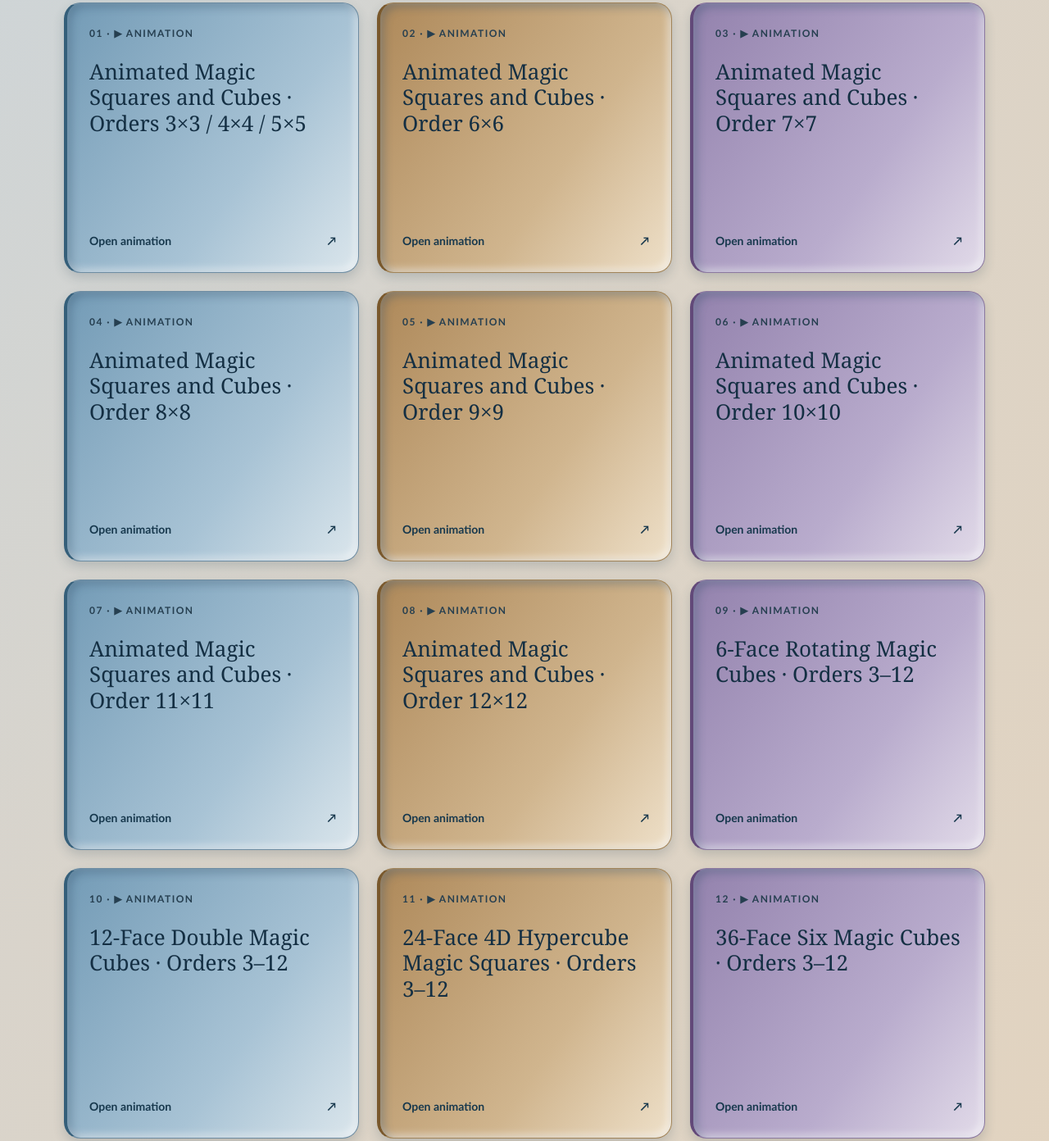
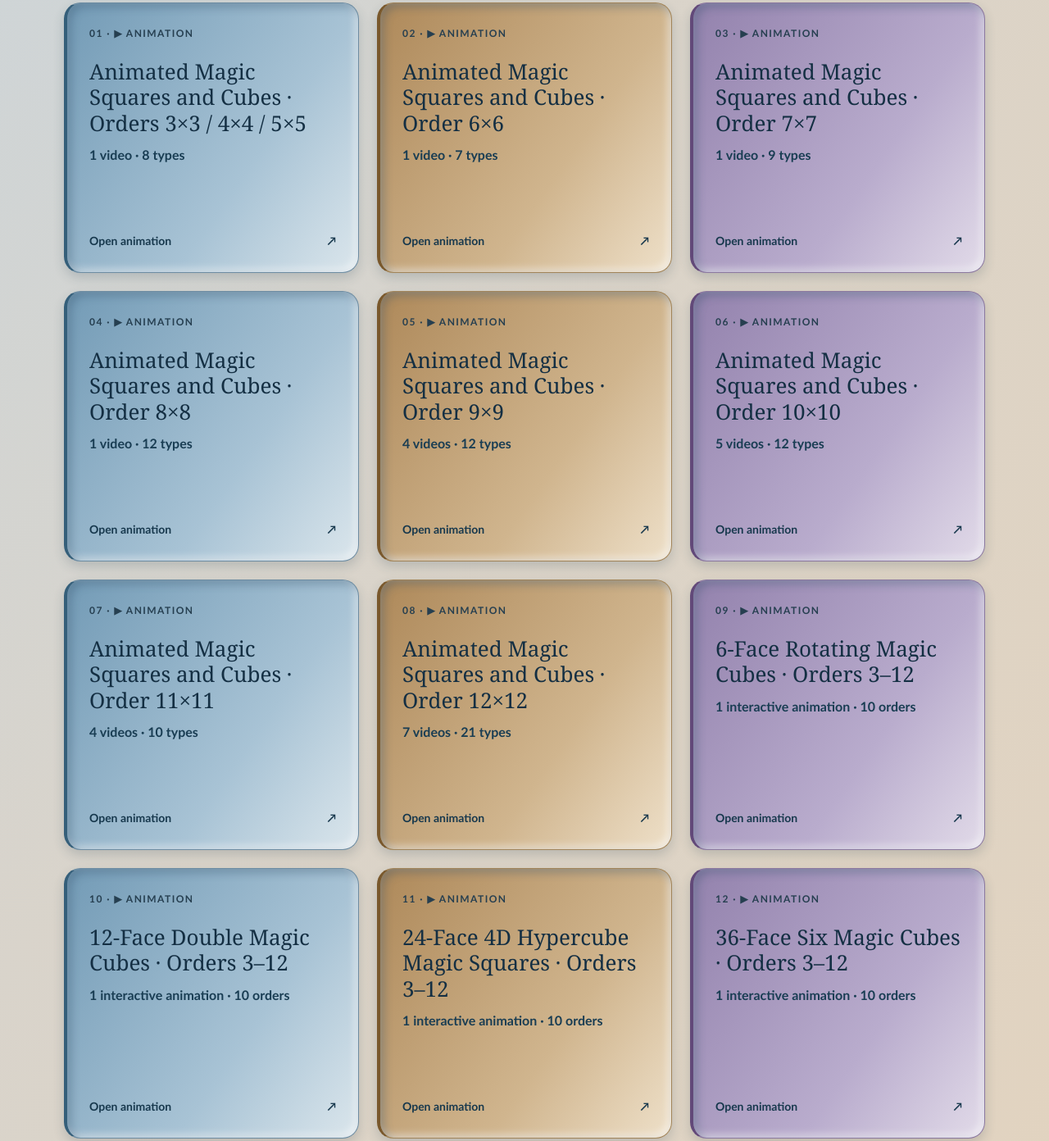
Before and after one commit to Ijtaneja/Ijtaneja.github.io, a plain HTML site: page index.html in a window 1280 px wide. Shown: the part 2791-4183 px from the top of the page at 82% size. Drawn offline with Linux system fonts and the light colour scheme.

Commit message:
Show video counts beneath every homepage animation title

```diff
--- a/index.html
+++ b/index.html
@@ -53,6 +53,8 @@ header{grid-template-columns:minmax(0,1fr) 360px;min-height:400px}
 .cards>.card:not(.animated-work),.animation-card{box-sizing:border-box;min-height:330px;padding:27px;border-radius:20px}
 .animation-card h4{font:normal 26px/1.2 Georgia,serif;margin:22px 0 12px}
 @media(max-width:560px){.cards>.card:not(.animated-work),.animation-card{min-height:280px}}
+
+.animation-card .animation-video-count{font-size:16px;font-weight:700;line-height:1.4;color:#193d53;margin:0 0 18px}
 </style>
 </head>
 <body>
@@ -69,22 +71,22 @@ header{grid-template-columns:minmax(0,1fr) 360px;min-height:400px}
 <section class="card" style="--wash:#e4e0ee;--accent:#807099" ><span class="number">03 · ARCHIVE</span><h3>WordPress Site</h3><p>Browse my mathematical writings and collections on the original WordPress website.</p><div class="publication-links primary-card-link"><a href="https://inderjtaneja.wordpress.com/">Explore the WordPress archive ↗</a></div></section>
 <section class="card" style="--wash:#f2dfdc;--accent:#b16c62" ><span class="number">04 · WATCH</span><h3>YouTube Videos</h3><p>See mathematical patterns, magic squares and animated presentations in motion.</p><div class="publication-links primary-card-link"><a href="https://www.youtube.com/@ijtaneja">Visit my YouTube channel ↗</a></div></section>
 <section class="card" style="--wash:#dfe9e1;--accent:#5b8069" aria-labelledby="main-publications-title"><span class="number">05 · RESEARCH</span><h3 id="main-publications-title">Recreating Numbers and Magic Squares</h3><p>Explore these two publication collections.</p><div class="publication-links"><a href="https://numbers-magic.com/recreation-of-numbers/">Recreating Numbers ↗</a><a href="https://numbers-magic.com/magic-squares/">Magic Squares ↗</a></div></section>
-<section class="card animated-work" aria-labelledby="animated-work-title" style="--wash:#dce7f0;--accent:#477a96"><span class="number">06 · ANIMATED</span><h3 id="animated-work-title">Animated Videos on Mathematical Work</h3><p>Choose an animated collection.</p><section class="animation-family" aria-labelledby="animated-recreating-numbers"><h4 class="animation-family-title" id="animated-recreating-numbers">Recreating Numbers</h4><div class="animation-card-grid"><a class="animation-card" href="https://ijtaneja.github.io/mathematical-generators/generators/animated-semi-selfie-numbers-patterns-reverse-patterns.html"><span class="number">01 · ▶ ANIMATION</span><h4>Animated Semi-Selfie Numbers, Patterns and Reverse Patterns</h4><span class="open">Open animation <span aria-hidden="true">↗</span></span></a>
-<a class="animation-card" href="https://ijtaneja.github.io/mathematical-generators/generators/animated-square-sum-cycles-examples-32-40.html"><span class="number">02 · ▶ ANIMATION</span><h4>Animated Square-Sum Cycles · Examples 32–42</h4><span class="open">Open animation <span aria-hidden="true">↗</span></span></a>
-<a class="animation-card" href="https://ijtaneja.github.io/mathematical-generators/generators/animated-prime-chain-examples.html"><span class="number">03 · ▶ ANIMATION</span><h4>Animated Prime Chain Examples · Parts 1–6</h4><span class="open">Open animation <span aria-hidden="true">↗</span></span></a><a class="animation-card" href="https://ijtaneja.github.io/mathematical-generators/#animated-magic-polygons-stars"><span class="number">04 · ▶ ANIMATION</span><h4>Animated Magic Polygons, Stars and Square-Sum Circles</h4><span class="open">Open animation <span aria-hidden="true">↗</span></span></a><a class="animation-card" href="https://taneja-mathematical-generators.ijtaneja.chatgpt.site/generators/single-digit-single-letter-four-videos.html"><span class="number">05 · ▶ ANIMATION</span><h4>Animated Videos on Single Digit and Single Letter</h4><span class="open">Open animation <span aria-hidden="true">↗</span></span></a>
-<a class="animation-card" href="https://taneja-mathematical-generators.ijtaneja.chatgpt.site/generators/1089-9109-pythagorean-five-videos.html"><span class="number">06 · ▶ ANIMATION</span><h4>Animations with 1089, 9109, Patterns and Pythagorean Triples</h4><span class="open">Open animation <span aria-hidden="true">↗</span></span></a>
-<a class="animation-card" href="https://taneja-mathematical-generators.ijtaneja.chatgpt.site/generators/digit-rotation-families-five-videos.html"><span class="number">07 · ▶ ANIMATION</span><h4>Animated Digit Rotation Families · Five Videos</h4><span class="open">Open animation <span aria-hidden="true">↗</span></span></a></div></section><section class="animation-family" aria-labelledby="animated-magic-squares"><h4 class="animation-family-title" id="animated-magic-squares">Magic Squares</h4><div class="animation-card-grid"><a class="animation-card" href="https://ijtaneja.github.io/mathematical-generators/generators/Order_3x3-4x4-5x5_All_8_Types.html"><span class="number">01 · ▶ ANIMATION</span><h4>Animated Magic Squares and Cubes · Orders 3×3 / 4×4 / 5×5</h4><span class="open">Open animation <span aria-hidden="true">↗</span></span></a>
-<a class="animation-card" href="https://ijtaneja.github.io/mathematical-generators/generators/Order_6x6_All_7_Types.html"><span class="number">02 · ▶ ANIMATION</span><h4>Animated Magic Squares and Cubes · Order 6×6</h4><span class="open">Open animation <span aria-hidden="true">↗</span></span></a>
-<a class="animation-card" href="https://ijtaneja.github.io/mathematical-generators/generators/Order_7x7_All_9_Types.html"><span class="number">03 · ▶ ANIMATION</span><h4>Animated Magic Squares and Cubes · Order 7×7</h4><span class="open">Open animation <span aria-hidden="true">↗</span></span></a>
-<a class="animation-card" href="https://ijtaneja.github.io/mathematical-generators/generators/Order_8x8_All_12_Types.html"><span class="number">04 · ▶ ANIMATION</span><h4>Animated Magic Squares and Cubes · Order 8×8</h4><span class="open">Open animation <span aria-hidden="true">↗</span></span></a>
-<a class="animation-card" href="https://ijtaneja.github.io/mathematical-generators/generators/Order_9x9_All_12_Types.html"><span class="number">05 · ▶ ANIMATION</span><h4>Animated Magic Squares and Cubes · Order 9×9</h4><span class="open">Open animation <span aria-hidden="true">↗</span></span></a>
-<a class="animation-card" href="https://ijtaneja.github.io/mathematical-generators/generators/Order_10x10_All_12_Types.html"><span class="number">06 · ▶ ANIMATION</span><h4>Animated Magic Squares and Cubes · Order 10×10</h4><span class="open">Open animation <span aria-hidden="true">↗</span></span></a>
-<a class="animation-card" href="https://ijtaneja.github.io/mathematical-generators/generators/Order_11x11_All_10_Types.html"><span class="number">07 · ▶ ANIMATION</span><h4>Animated Magic Squares and Cubes · Order 11×11</h4><span class="open">Open animation <span aria-hidden="true">↗</span></span></a>
-<a class="animation-card" href="https://ijtaneja.github.io/mathematical-generators/generators/Order_12x12_All_21_Types.html"><span class="number">08 · ▶ ANIMATION</span><h4>Animated Magic Squares and Cubes · Order 12×12</h4><span class="open">Open animation <span aria-hidden="true">↗</span></span></a>
-<a class="animation-card" href="https://ijtaneja.github.io/mathematical-generators/generators/six-face-rotating-magic-cubes-orders-3-12.html"><span class="number">09 · ▶ ANIMATION</span><h4>6-Face Rotating Magic Cubes · Orders 3–12</h4><span class="open">Open animation <span aria-hidden="true">↗</span></span></a>
-<a class="animation-card" href="https://ijtaneja.github.io/mathematical-generators/generators/twelve-face-double-magic-cubes-orders-3-12.html"><span class="number">10 · ▶ ANIMATION</span><h4>12-Face Double Magic Cubes · Orders 3–12</h4><span class="open">Open animation <span aria-hidden="true">↗</span></span></a>
-<a class="animation-card" href="https://ijtaneja.github.io/mathematical-generators/generators/24-face-4d-hypercube-magic-squares-orders-3-12.html"><span class="number">11 · ▶ ANIMATION</span><h4>24-Face 4D Hypercube Magic Squares · Orders 3–12</h4><span class="open">Open animation <span aria-hidden="true">↗</span></span></a>
-<a class="animation-card" href="https://ijtaneja.github.io/mathematical-generators/generators/36-face-six-magic-cubes-orders-3-12.html"><span class="number">12 · ▶ ANIMATION</span><h4>36-Face Six Magic Cubes · Orders 3–12</h4><span class="open">Open animation <span aria-hidden="true">↗</span></span></a></div></section></section>
+<section class="card animated-work" aria-labelledby="animated-work-title" style="--wash:#dce7f0;--accent:#477a96"><span class="number">06 · ANIMATED</span><h3 id="animated-work-title">Animated Videos on Mathematical Work</h3><p>Choose an animated collection.</p><section class="animation-family" aria-labelledby="animated-recreating-numbers"><h4 class="animation-family-title" id="animated-recreating-numbers">Recreating Numbers</h4><div class="animation-card-grid"><a class="animation-card" href="https://ijtaneja.github.io/mathematical-generators/generators/animated-semi-selfie-numbers-patterns-reverse-patterns.html"><span class="number">01 · ▶ ANIMATION</span><h4>Animated Semi-Selfie Numbers, Patterns and Reverse Patterns</h4><p class="animation-video-count">4 videos</p><span class="open">Open animation <span aria-hidden="true">↗</span></span></a>
+<a class="animation-card" href="https://ijtaneja.github.io/mathematical-generators/generators/animated-square-sum-cycles-examples-32-40.html"><span class="number">02 · ▶ ANIMATION</span><h4>Animated Square-Sum Cycles · Examples 32–42</h4><p class="animation-video-count">10 videos</p><span class="open">Open animation <span aria-hidden="true">↗</span></span></a>
+<a class="animation-card" href="https://ijtaneja.github.io/mathematical-generators/generators/animated-prime-chain-examples.html"><span class="number">03 · ▶ ANIMATION</span><h4>Animated Prime Chain Examples · Parts 1–6</h4><p class="animation-video-count">6 videos</p><span class="open">Open animation <span aria-hidden="true">↗</span></span></a><a class="animation-card" href="https://ijtaneja.github.io/mathematical-generators/#animated-magic-polygons-stars"><span class="number">04 · ▶ ANIMATION</span><h4>Animated Magic Polygons, Stars and Square-Sum Circles</h4><p class="animation-video-count">14 videos</p><span class="open">Open animation <span aria-hidden="true">↗</span></span></a><a class="animation-card" href="https://taneja-mathematical-generators.ijtaneja.chatgpt.site/generators/single-digit-single-letter-four-videos.html"><span class="number">05 · ▶ ANIMATION</span><h4>Animated Videos on Single Digit and Single Letter</h4><p class="animation-video-count">4 videos</p><span class="open">Open animation <span aria-hidden="true">↗</span></span></a>
+<a class="animation-card" href="https://taneja-mathematical-generators.ijtaneja.chatgpt.site/generators/1089-9109-pythagorean-five-videos.html"><span class="number">06 · ▶ ANIMATION</span><h4>Animations with 1089, 9109, Patterns and Pythagorean Triples</h4><p class="animation-video-count">5 videos</p><span class="open">Open animation <span aria-hidden="true">↗</span></span></a>
+<a class="animation-card" href="https://taneja-mathematical-generators.ijtaneja.chatgpt.site/generators/digit-rotation-families-five-videos.html"><span class="number">07 · ▶ ANIMATION</span><h4>Animated Digit Rotation Families · Five Videos</h4><p class="animation-video-count">5 videos</p><span class="open">Open animation <span aria-hidden="true">↗</span></span></a></div></section><section class="animation-family" aria-labelledby="animated-magic-squares"><h4 class="animation-family-title" id="animated-magic-squares">Magic Squares</h4><div class="animation-card-grid"><a class="animation-card" href="https://ijtaneja.github.io/mathematical-generators/generators/Order_3x3-4x4-5x5_All_8_Types.html"><span class="number">01 · ▶ ANIMATION</span><h4>Animated Magic Squares and Cubes · Orders 3×3 / 4×4 / 5×5</h4><p class="animation-video-count">1 video · 8 types</p><span class="open">Open animation <span aria-hidden="true">↗</span></span></a>
+<a class="animation-card" href="https://ijtaneja.github.io/mathematical-generators/generators/Order_6x6_All_7_Types.html"><span class="number">02 · ▶ ANIMATION</span><h4>Animated Magic Squares and Cubes · Order 6×6</h4><p class="animation-video-count">1 video · 7 types</p><span class="open">Open animation <span aria-hidden="true">↗</span></span></a>
+<a class="animation-card" href="https://ijtaneja.github.io/mathematical-generators/generators/Order_7x7_All_9_Types.html"><span class="number">03 · ▶ ANIMATION</span><h4>Animated Magic Squares and Cubes · Order 7×7</h4><p class="animation-video-count">1 video · 9 types</p><span class="open">Open animation <span aria-hidden="true">↗</span></span></a>
+<a class="animation-card" href="https://ijtaneja.github.io/mathematical-generators/generators/Order_8x8_All_12_Types.html"><span class="number">04 · ▶ ANIMATION</span><h4>Animated Magic Squares and Cubes · Order 8×8</h4><p class="animation-video-count">1 video · 12 types</p><span class="open">Open animation <span aria-hidden="true">↗</span></span></a>
+<a class="animation-card" href="https://ijtaneja.github.io/mathematical-generators/generators/Order_9x9_All_12_Types.html"><span class="number">05 · ▶ ANIMATION</span><h4>Animated Magic Squares and Cubes · Order 9×9</h4><p class="animation-video-count">4 videos · 12 types</p><span class="open">Open animation <span aria-hidden="true">↗</span></span></a>
+<a class="animation-card" href="https://ijtaneja.github.io/mathematical-generators/generators/Order_10x10_All_12_Types.html"><span class="number">06 · ▶ ANIMATION</span><h4>Animated Magic Squares and Cubes · Order 10×10</h4><p class="animation-video-count">5 videos · 12 types</p><span class="open">Open animation <span aria-hidden="true">↗</span></span></a>
+<a class="animation-card" href="https://ijtaneja.github.io/mathematical-generators/generators/Order_11x11_All_10_Types.html"><span class="number">07 · ▶ ANIMATION</span><h4>Animated Magic Squares and Cubes · Order 11×11</h4><p class="animation-video-count">4 videos · 10 types</p><span class="open">Open animation <span aria-hidden="true">↗</span></span></a>
+<a class="animation-card" href="https://ijtaneja.github.io/mathematical-generators/generators/Order_12x12_All_21_Types.html"><span class="number">08 · ▶ ANIMATION</span><h4>Animated Magic Squares and Cubes · Order 12×12</h4><p class="animation-video-count">7 videos · 21 types</p><span class="open">Open animation <span aria-hidden="true">↗</span></span></a>
+<a class="animation-card" href="https://ijtaneja.github.io/mathematical-generators/generators/six-face-rotating-magic-cubes-orders-3-12.html"><span class="number">09 · ▶ ANIMATION</span><h4>6-Face Rotating Magic Cubes · Orders 3–12</h4><p class="animation-video-count">1 interactive animation · 10 orders</p><span class="open">Open animation <span aria-hidden="true">↗</span></span></a>
+<a class="animation-card" href="https://ijtaneja.github.io/mathematical-generators/generators/twelve-face-double-magic-cubes-orders-3-12.html"><span class="number">10 · ▶ ANIMATION</span><h4>12-Face Double Magic Cubes · Orders 3–12</h4><p class="animation-video-count">1 interactive animation · 10 orders</p><span class="open">Open animation <span aria-hidden="true">↗</span></span></a>
+<a class="animation-card" href="https://ijtaneja.github.io/mathematical-generators/generators/24-face-4d-hypercube-magic-squares-orders-3-12.html"><span class="number">11 · ▶ ANIMATION</span><h4>24-Face 4D Hypercube Magic Squares · Orders 3–12</h4><p class="animation-video-count">1 interactive animation · 10 orders</p><span class="open">Open animation <span aria-hidden="true">↗</span></span></a>
+<a class="animation-card" href="https://ijtaneja.github.io/mathematical-generators/generators/36-face-six-magic-cubes-orders-3-12.html"><span class="number">12 · ▶ ANIMATION</span><h4>36-Face Six Magic Cubes · Orders 3–12</h4><p class="animation-video-count">1 interactive animation · 10 orders</p><span class="open">Open animation <span aria-hidden="true">↗</span></span></a></div></section></section>
 </div></section>
 <section id="publications" class="recessed" aria-labelledby="publications-title"><div class="eyebrow">Read &amp; discover</div><h2 id="publications-title">More Publications</h2><p>Explore additional publications and research collections.</p><div class="publication-links"><a href="https://numbers-magic.com/publications-in-journals/">Information Measures ↗</a><a href="https://numbers-magic.com/rgmia-research-collection/">RGMIA Collection ↗</a><a href="https://numbers-magic.com/recreating-numbers-and-magic-squares-zenodo-org-inder-j-taneja/">Zenodo Collection ↗</a><a href="https://numbers-magic.com/researchgate-publications-collection/">ResearchGate ↗</a><a href="https://scholar.google.com.br/scholar?hl=pt-BR&amp;as_sdt=0,5&amp;q=inder+jeet+taneja&amp;btnG=&amp;ntpr=&amp;sgst=1794186751_AUjE6Y55baGAwiLRJhdXqiFYv9CG4m7QVI--BtKuobYPhVoVKg">Google Academic ↗</a></div></section>
 <footer><strong>Inder J. Taneja</strong><div class="footlinks"><a href="https://numbers-magic.com/">numbers-magic.com</a><a href="https://inderjtaneja.wordpress.com/">inderjtaneja.wordpress.com</a><a href="https://taneja-mathematical-generators.ijtaneja.chatgpt.site/">Mathematical Generators portal</a><a href="https://www.youtube.com/@ijtaneja">YouTube Channel</a></div></footer>
```
